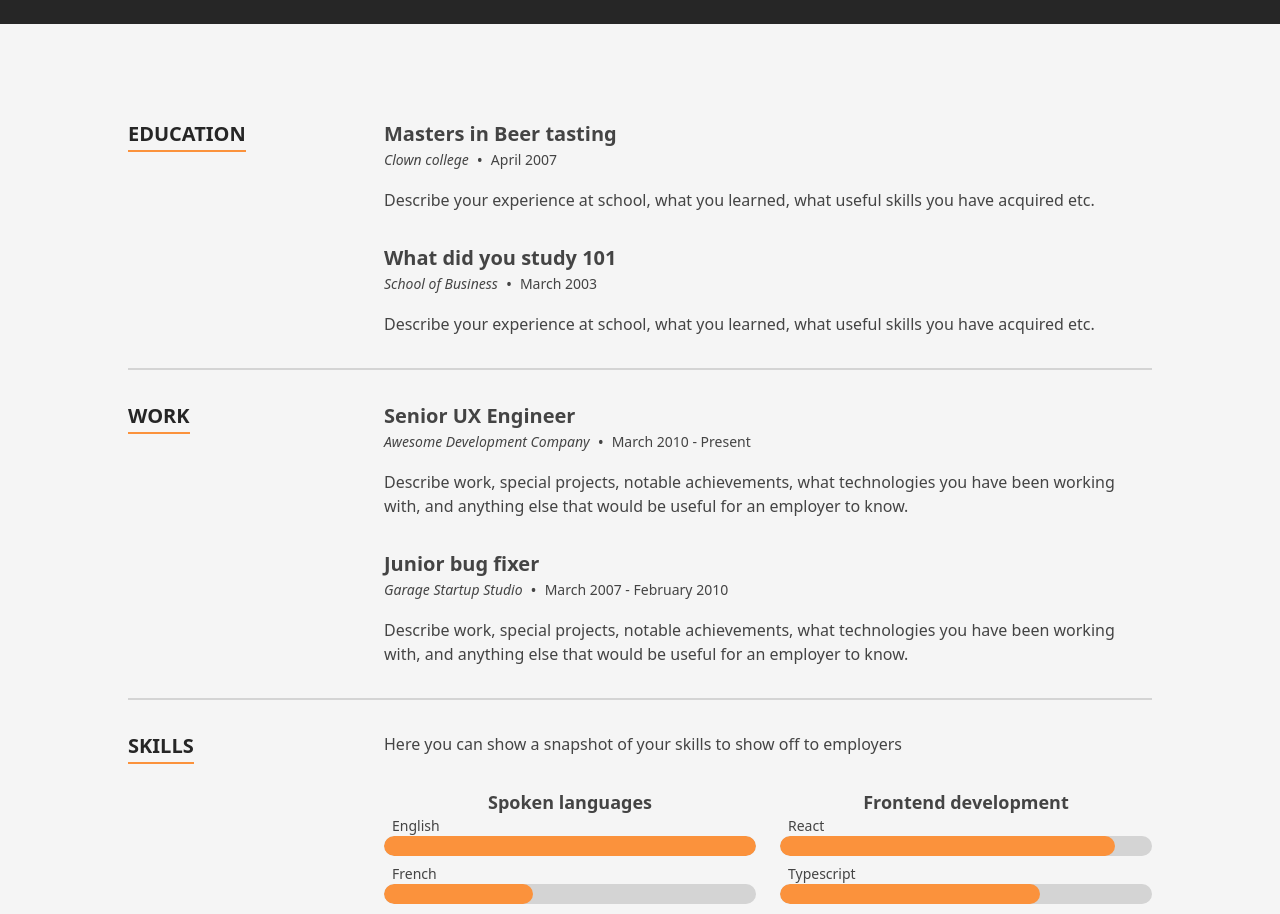
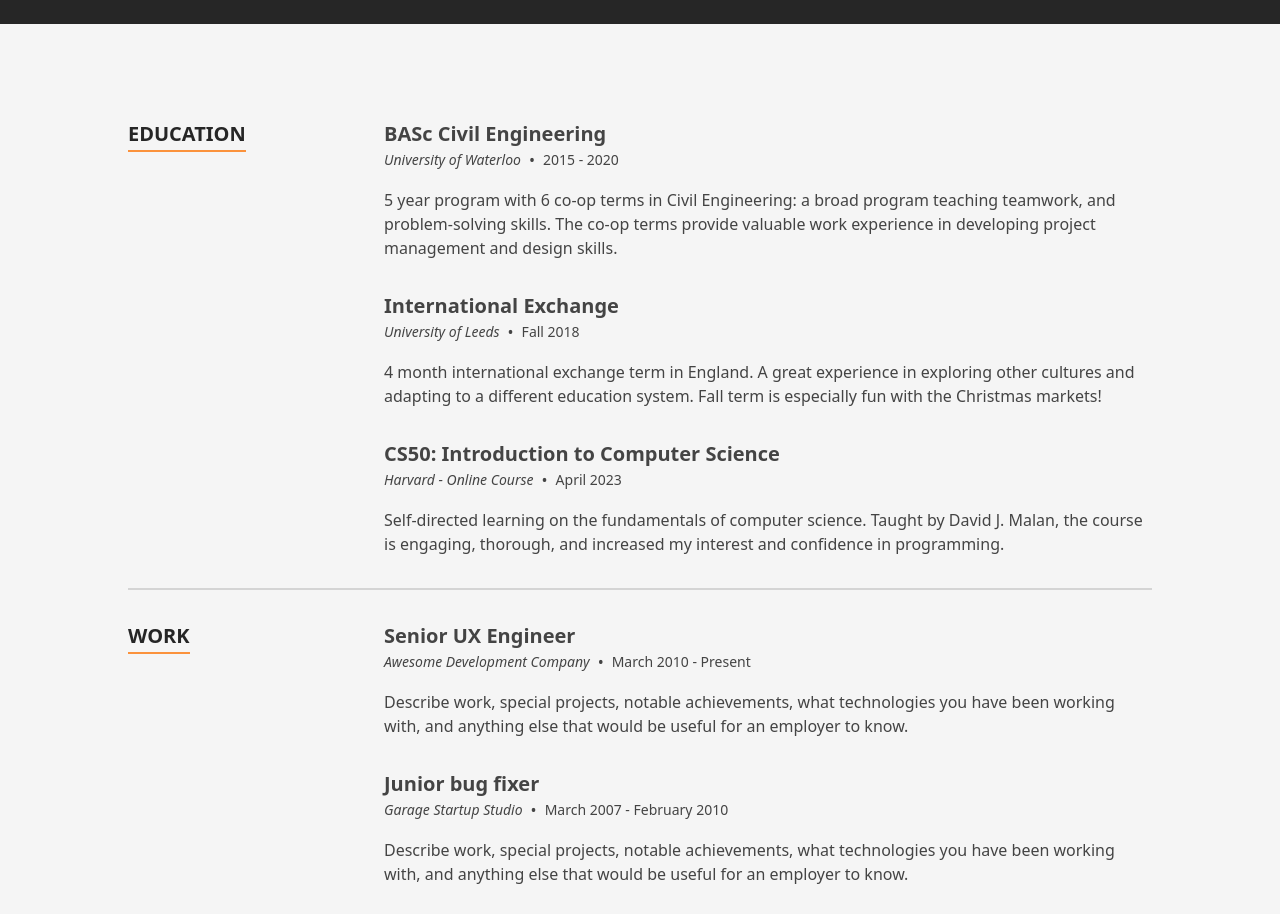
Before and after one commit to debbie-fan/debbie-fan-portfolio, a Next.js app: page / in a window 1280 px wide. Shown: the part 1340-2254 px from the top of the page. Built offline with nearby package versions, Linux system fonts and the light colour scheme.

Commit message:
Edit the Education content in Resume section

```diff
--- a/src/data/data.tsx
+++ b/src/data/data.tsx
@@ -268,17 +268,27 @@ export const portfolioItems: PortfolioItem[] = [
  */
 export const education: TimelineItem[] = [
   {
-    date: 'April 2007',
-    location: 'Clown college',
-    title: 'Masters in Beer tasting',
-    content: <p>Describe your experience at school, what you learned, what useful skills you have acquired etc.</p>,
+    date: '2015 - 2020',
+    location: 'University of Waterloo',
+    title: 'BASc Civil Engineering',
+    content: <p>5 year program with 6 co-op terms in Civil Engineering: a broad program teaching teamwork,
+      and problem-solving skills. The co-op terms provide valuable work experience in developing project management and design skills.</p>
+    // content: <p>Describe your experience at school, what you learned, what useful skills you have acquired etc.</p>,
   },
   {
-    date: 'March 2003',
-    location: 'School of Business',
-    title: 'What did you study 101',
-    content: <p>Describe your experience at school, what you learned, what useful skills you have acquired etc.</p>,
+    date: 'Fall 2018',
+    location: 'University of Leeds',
+    title: 'International Exchange',
+    content: <p>4 month international exchange term in England. A great experience in exploring other cultures and adapting to a
+      different education system. Fall term is especially fun with the Christmas markets!</p>,
   },
+  {
+    date: 'April 2023',
+    location: 'Harvard - Online Course',
+    title: 'CS50: Introduction to Computer Science',
+    content: <p>Self-directed learning on the fundamentals of computer science. Taught by David J. Malan, the course is engaging,
+      thorough, and increased my interest and confidence in programming.</p>,
+  }
 ];
 
 export const experience: TimelineItem[] = [
```
